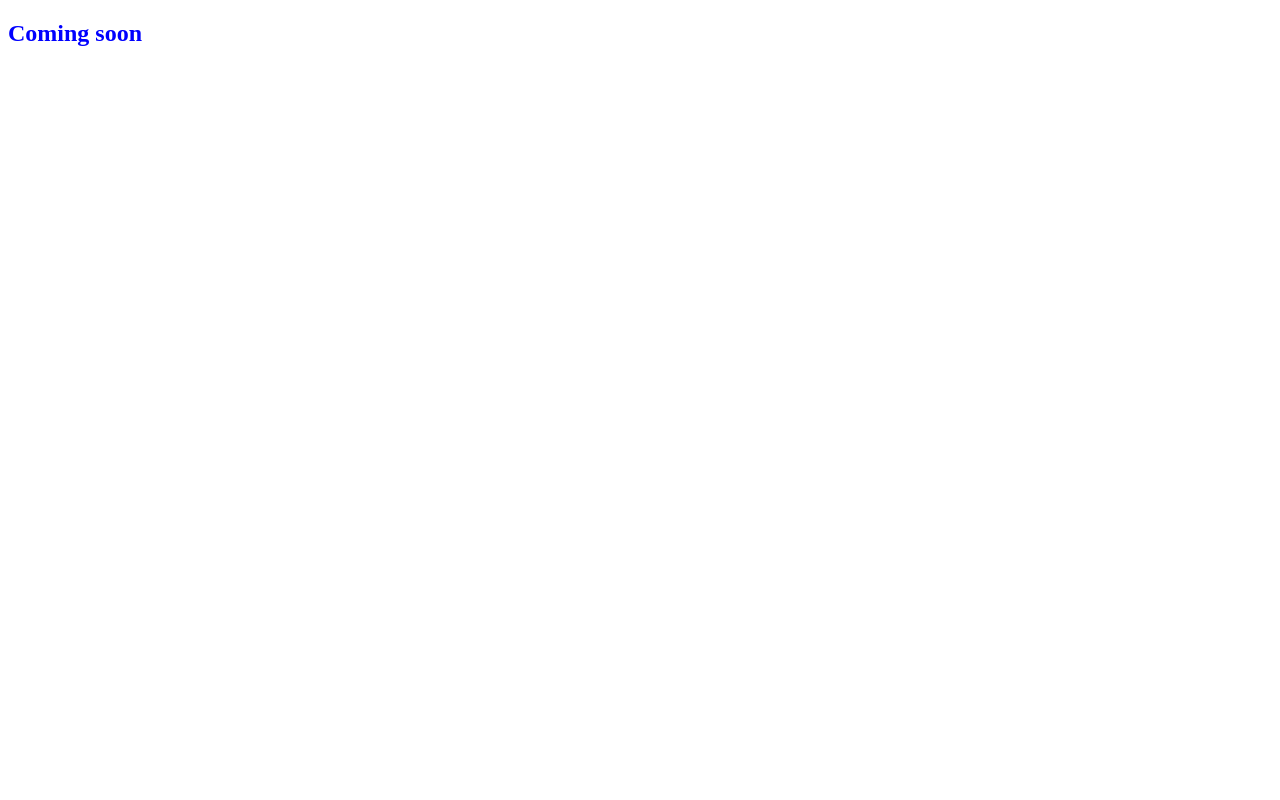
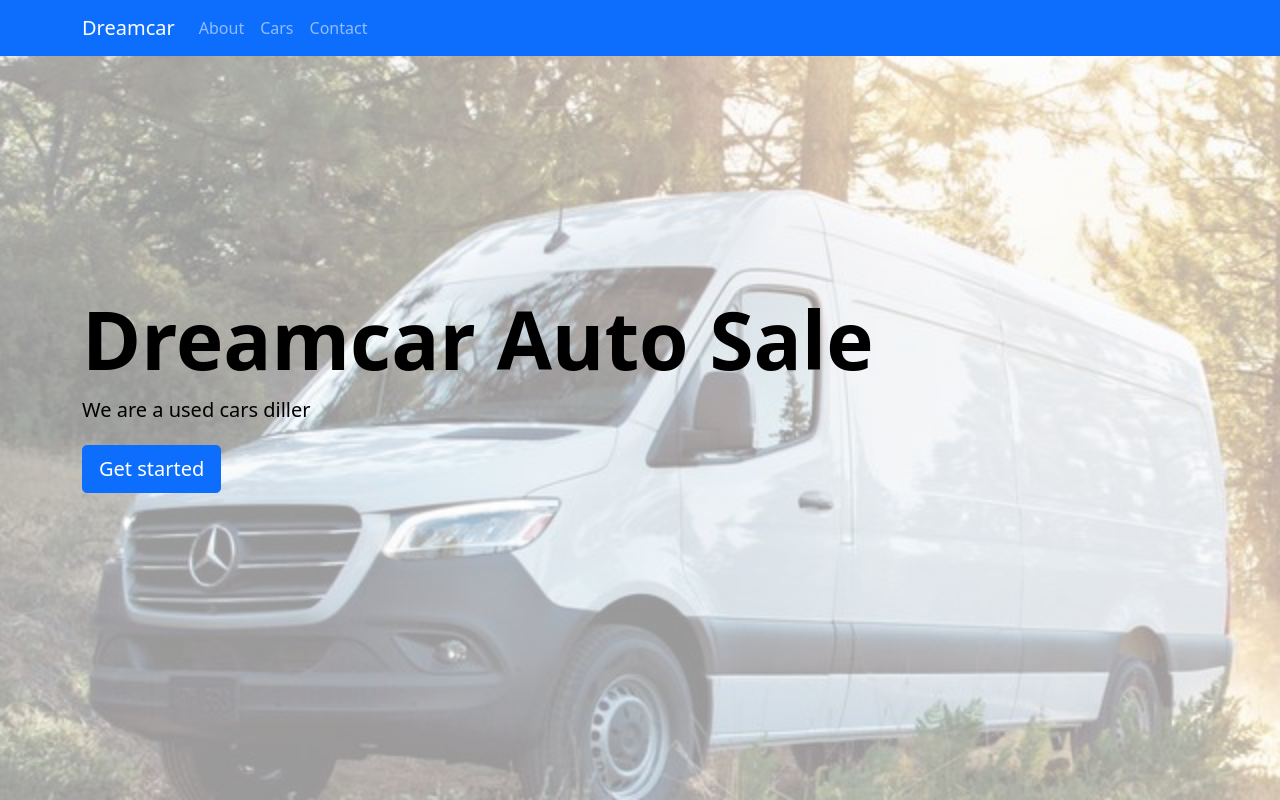
Before and after one commit to elmar8287/dreamcar-auto-sales, a React (Create React App) app: page / in a window 1280 px wide. Built offline with nearby package versions, Linux system fonts and the light colour scheme.

Commit message:
Create header and hiro section with styling

```diff
--- a/public/index.html
+++ b/public/index.html
@@ -3,41 +3,16 @@
   <head>
     <meta charset="utf-8" />
     <link rel="icon" href="%PUBLIC_URL%/favicon.ico" />
+    <link
+      rel="stylesheet"
+      href="https://cdn.jsdelivr.net/npm/bootstrap@5.1.3/dist/css/bootstrap.min.css"
+      integrity="sha384-1BmE4kWBq78iYhFldvKuhfTAU6auU8tT94WrHftjDbrCEXSU1oBoqyl2QvZ6jIW3"
+      crossorigin="anonymous"
+    />
     <meta name="viewport" content="width=device-width, initial-scale=1" />
-    <meta name="theme-color" content="#000000" />
-    <meta
-      name="description"
-      content="Web site created using create-react-app"
-    />
-    <link rel="apple-touch-icon" href="%PUBLIC_URL%/logo192.png" />
-    <!--
-      manifest.json provides metadata used when your web app is installed on a
-      user's mobile device or desktop. See https://developers.google.com/web/fundamentals/web-app-manifest/
-    -->
-    <link rel="manifest" href="%PUBLIC_URL%/manifest.json" />
-    <!--
-      Notice the use of %PUBLIC_URL% in the tags above.
-      It will be replaced with the URL of the `public` folder during the build.
-      Only files inside the `public` folder can be referenced from the HTML.
-
-      Unlike "/favicon.ico" or "favicon.ico", "%PUBLIC_URL%/favicon.ico" will
-      work correctly both with client-side routing and a non-root public URL.
-      Learn how to configure a non-root public URL by running `npm run build`.
-    -->
-    <title>React App</title>
+    <title>Dreamcar Auto Sales</title>
   </head>
   <body>
-    <noscript>You need to enable JavaScript to run this app.</noscript>
     <div id="root"></div>
-    <!--
-      This HTML file is a template.
-      If you open it directly in the browser, you will see an empty page.
-
-      You can add webfonts, meta tags, or analytics to this file.
-      The build step will place the bundled scripts into the <body> tag.
-
-      To begin the development, run `npm start` or `yarn start`.
-      To create a production bundle, use `npm run build` or `yarn build`.
-    -->
   </body>
 </html>
--- a/src/components/App/App.js
+++ b/src/components/App/App.js
@@ -1,10 +1,13 @@
 import React from "react";
+import Header from "../Header/Header";
+import Hiro from "../Hiro/Hiro";
 import "./App.css";
 
 function App() {
   return (
     <div className="App">
-      <h2>Coming soon</h2>
+      <Header />
+      <Hiro />
     </div>
   );
 }
--- /dev/null
+++ b/src/components/Header/Header.js
@@ -0,0 +1,26 @@
+import React from 'react';
+import "bootstrap/dist/css/bootstrap.min.css";
+import { Nav, Navbar, Container } from 'react-bootstrap';
+
+const Header = () => {
+  return (
+    <div>
+      <Navbar collapseOnSelect fixed="top" expand="sm" bg="primary" variant="dark">
+        <Container>
+        <Navbar.Brand href="#home">Dreamcar</Navbar.Brand>
+        <Navbar.Toggle aria-controls="responsive-navbar-nav" />
+        <Navbar.Collapse id="responsive-navsbar-nav">
+          <Nav className="me-auto">
+            <Nav.Link href="#home">About</Nav.Link>
+            <Nav.Link href="#features">Cars</Nav.Link>
+            <Nav.Link href="#pricing">Contact </Nav.Link>
+          </Nav>
+        </Navbar.Collapse>
+
+        </Container>
+      </Navbar>
+    </div>
+  )
+}
+
+export default Header;
--- /dev/null
+++ b/src/components/Hiro/Hiro.css
@@ -0,0 +1,46 @@
+.hiro {
+  width: 100vw;
+  height: 100vh;
+  display: flex;
+  justify-content: center;
+  align-items: center;
+  color: black;
+}
+
+.hiro::before {
+  content: ' ';
+  background-image: url('../../images/sprinter.jpeg');
+  position: absolute;
+  background-size: cover;
+  opacity: 0.4;
+  top: 0;
+  left: 0;
+  width: 100vw;
+  height: 100vh;
+  z-index: -1;
+}
+
+.hiro h1 {
+  font-size: 40px;
+  font-weight: 800;
+}
+
+.hiden-p {
+  display: none;
+}
+
+.apply-button {
+  margin-top: 20px;
+}
+
+@media screen and (min-width: 768px) {
+  .hiro h1 {
+    font-size: 80px;
+  }
+
+  .hiden-p {
+    display: flex;
+    font-weight: 500;
+    font-size: 20px;
+  }
+}
--- /dev/null
+++ b/src/components/Hiro/Hiro.js
@@ -0,0 +1,22 @@
+import React from "react";
+import "bootstrap/dist/css/bootstrap.min.css";
+import {Button, Container} from "react-bootstrap";
+import './Hiro.css'
+
+function Hiro () {
+
+  return (<div className="hiro">
+  <Container className="hiro-content">
+    <h1>Dreamcar Auto Sale</h1>
+    <p className="hiden-p">
+      We are a used cars diller
+    </p>
+    <p className="apply-button">
+      <Button bsStyle="primary" size="lg">Get started</Button>
+    </p>
+  </Container>
+</div>)
+
+}
+
+export default Hiro;
```
Also changed, not shown: src/images/sprinter.jpeg (added).
